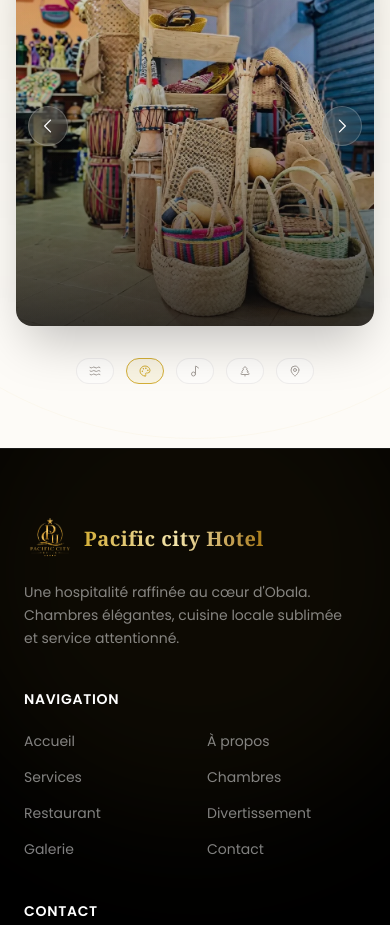
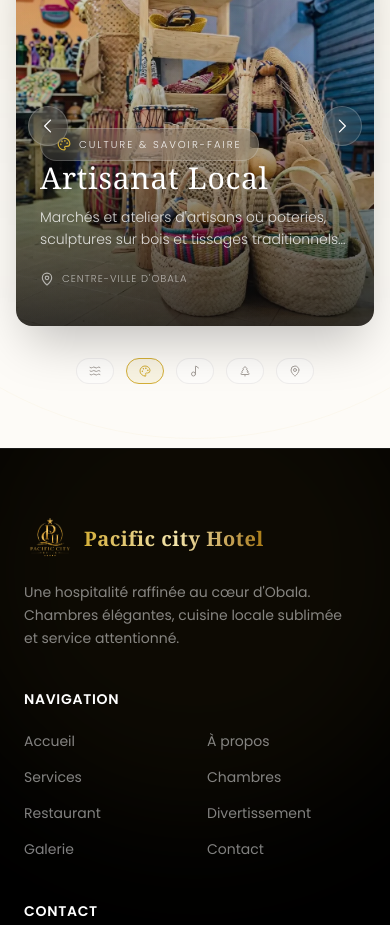
Before and after one commit to biloa2005/pacific-city-hotel, a Next.js app: page / in a window 390 px wide. Shown: the part 2480-3405 px from the top of the page. Built offline with nearby package versions, Linux system fonts and the light colour scheme; a web font is replaced by a local one.

Commit message:
ajustement badge decouvertes

```diff
--- a/components/Entertainment.tsx
+++ b/components/Entertainment.tsx
@@ -231,10 +231,10 @@ export default function Entertainment() {
 
                     {/* Contenu du slide - aligné à gauche */}
                     <div className="absolute inset-0 flex items-end lg:items-center z-10 ">
-                      <div className="w-full px-6 sm:px-10 lg:px-16 xl:px-20 pb-10 sm:pb-16 lg:pb-20 hidden lg:block ">
+                      <div className="w-full px-6 sm:px-10 lg:px-16 xl:px-20 pb-10 sm:pb-16 lg:pb-20 ">
                         <div className="max-w-2xl">
                           {/* Tag avec animation d'entrée  */}
-                          <div className="inline-flex items-center gap-2 px-4 py-2 rounded-full bg-white/10 backdrop-blur-md border border-white/20 text-white/90 text-[10px] sm:text-xs uppercase tracking-[0.2em] font-light mb-4 sm:mb-6">
+                          <div className="inline-flex items-center gap-2 px-4 py-2 rounded-full bg-white/10 backdrop-blur-md border border-white/20 text-white/90 text-[10px] sm:text-xs uppercase tracking-[0.2em] font-light mb--2 sm:mb-7 ">
                             <Icon className="w-3.5 h-3.5 text-[#D4AF37]" />
                             {activity.tag}
                           </div>
--- a/components/Room/RoomSlide.tsx
+++ b/components/Room/RoomSlide.tsx
@@ -128,11 +128,7 @@ export default function RoomSlide() {
         </span>
       </div>
 
-      {/* Badge de confiance */}
-      <div className="absolute top-6 right-6 z-10 hidden lg:flex items-center gap-2 px-3 py-1.5 bg-black/40 backdrop-blur-sm rounded-full border border-[#D4AF37]/30">
-        <Award className="w-3.5 h-3.5 text-[#D4AF37]" />
-        <span className="text-white text-[10px] font-light tracking-wider">Hôtel 5 étoiles</span>
-      </div>
+
     </section>
   );
 }
```
